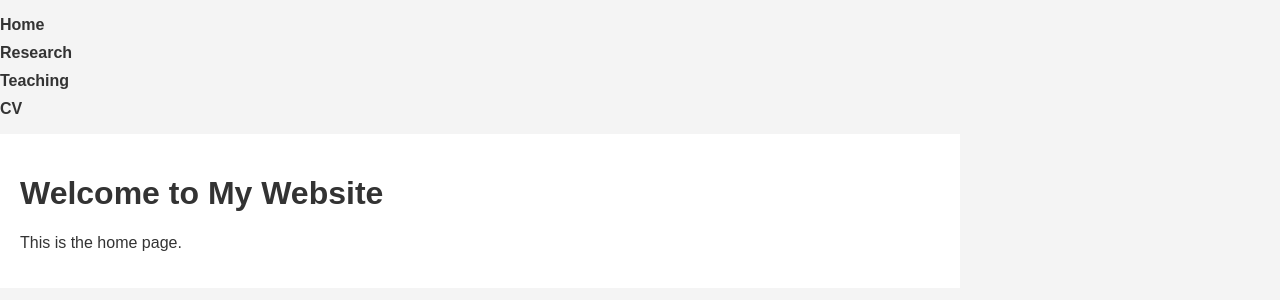
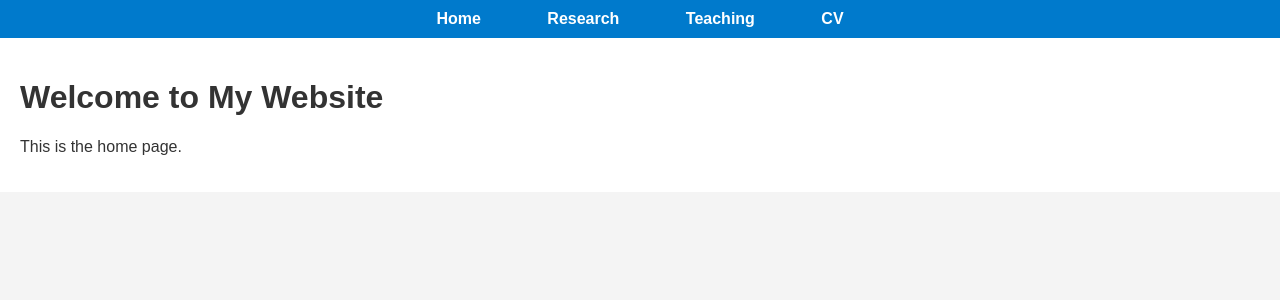
Before and after one commit to shuantsai/shuantsai.github.io, a Jekyll site: the page built from index.md, in a window 1280 px wide. Shown: the top 300 px of the page. Built offline with Jekyll 4.4.1, drawn with Linux system fonts in a browser that asks for light colours; a script that is not in the unit is left out.

Commit message:
Update style.css

```diff
--- a/assets/css/style.css
+++ b/assets/css/style.css
@@ -6,37 +6,37 @@ body {
   padding: 0;
 }
 
-.container {
-  display: flex;
-  max-width: 1200px;
-  margin: 0 auto;
+header {
+  background-color: #007ACC; /* 顶部导航栏背景颜色 */
+  padding: 10px 0;
 }
 
-.sidebar {
-  width: 25%;
-  background-color: #e3e3e3;
-  padding: 20px;
-  box-sizing: border-box;
+.top-nav ul {
+  list-style-type: none;
+  margin: 0;
+  padding: 0;
+  text-align: center;
+}
+
+.top-nav ul li {
+  display: inline;
+  margin: 0 15px;
+}
+
+.top-nav ul li a {
+  text-decoration: none;
+  color: #ffffff; /* 链接颜色 */
+  font-weight: bold;
+  padding: 8px 16px;
+  border-radius: 4px;
+}
+
+.top-nav ul li a:hover {
+  background-color: #005AB5; /* 悬停时的背景颜色 */
 }
 
 .main-content {
-  width: 75%;
   padding: 20px;
   background-color: #ffffff;
   box-sizing: border-box;
 }
-
-nav ul {
-  list-style-type: none;
-  padding: 0;
-}
-
-nav ul li {
-  margin: 10px 0;
-}
-
-nav ul li a {
-  text-decoration: none;
-  color: #333;
-  font-weight: bold;
-}
```
